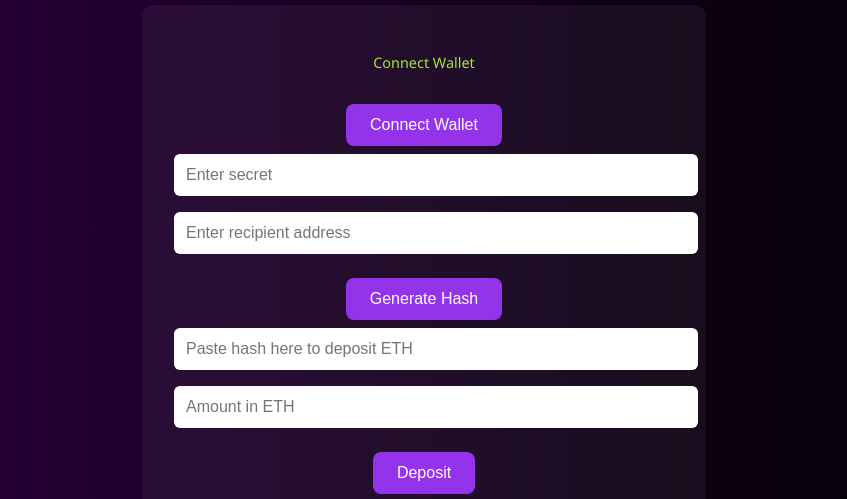
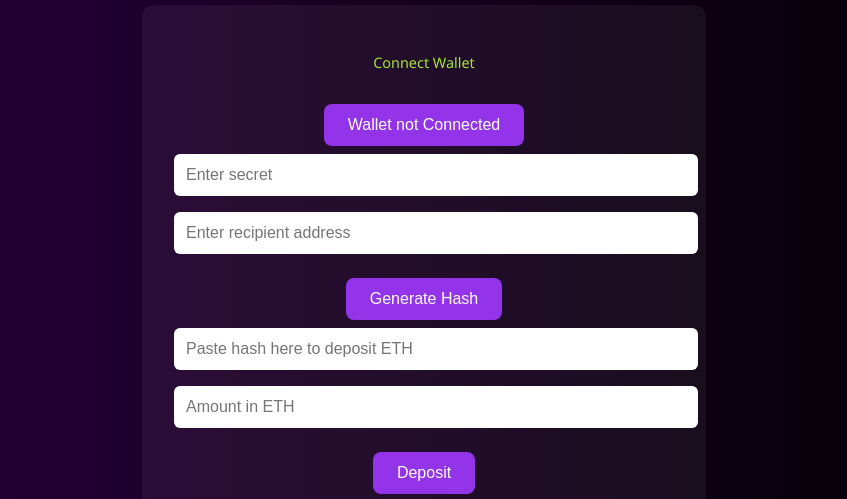
Before and after one commit to Aameerbaig/Blindeye-DApatest, a plain HTML site: page index.html in a window 1280 px wide. Shown: the part 280-779 px from the top of the page, without its empty margins (216-1063 px from the left). Drawn offline with nearby package versions, Linux system fonts and the light colour scheme.

Commit message:
Update index.html

```diff
--- a/index.html
+++ b/index.html
@@ -61,7 +61,7 @@
   <h1>B L I N D E Y E</h1>
   <div class="container">
     <div id="status">Connect Wallet</div>
-    <button onclick="connectWallet()">Connect Wallet</button><input type="text" id="secret" placeholder="Enter secret" />
+    <button onclick="connectWallet()">Wallet not Connected</button><input type="text" id="secret" placeholder="Enter secret" />
 <input type="text" id="recipient" placeholder="Enter recipient address" />
 <button onclick="generateHash()">Generate Hash</button>
 <div id="hashOutput"></div>
```
